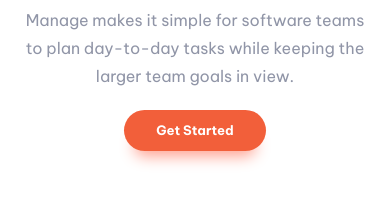
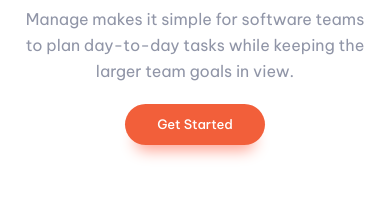
Before and after one commit to istealersn-dev/manage-landing-page-master, a website: page index.html in a window 390 px wide. Shown: the part 589-813 px from the top of the page. Drawn offline with Linux system fonts and the light colour scheme.

Commit message:
Updated responsive design

```diff
--- a/index.html
+++ b/index.html
@@ -19,11 +19,11 @@
   </a>
   <nav class="header__nav">
     <ol class="navItem">
-      <li class="features__list-group-items"><a href="#">Pricing</a></li>
-      <li class="features__list-group-items"><a href="#">Product</a></li>
-      <li class="features__list-group-items"><a href="#">About Us</a></li>
-      <li class="features__list-group-items"><a href="#">Careers</a></li>
-      <li class="features__list-group-items"><a href="#">Community</a></li>
+      <li><a href="#">Pricing</a></li>
+      <li><a href="#">Product</a></li>
+      <li><a href="#">About Us</a></li>
+      <li><a href="#">Careers</a></li>
+      <li><a href="#">Community</a></li>
     </ol>
     <div class="mobileNav" role="menu" aria-label="Mobile navigation" aria-expanded="fal">
       <img src="./images/icon-hamburger.svg" alt="Mobile navigation">
@@ -77,7 +77,7 @@
     </div>
   </section>
 </main>
-<footer class="footer container">
+<footer class="footer">
   <div class="footer__sub">
     <form action="">
       <input type="email" name="email" id="" placeholder="Updates in your inbox" /><button type="submit" class="formBtn">Go</button>
--- a/src/sass/base/typography.scss
+++ b/src/sass/base/typography.scss
@@ -28,9 +28,9 @@
 /*Custom typographies------------------------------*/
 
 $para: (
-  font-weight: $light,
+  font-weight: $regular,
   font-size: 1rem,
-  line-height: 1.75rem,
+  line-height: 1.625rem,
 );
 
 $para-sm: (
@@ -79,6 +79,7 @@
 );
 
 $nav: (
+  font-weight: $medium,
   font-size: .8125rem,
   line-height: 1.1875rem
 );
--- a/src/sass/components/convpanel.scss
+++ b/src/sass/components/convpanel.scss
@@ -11,10 +11,29 @@
     background-repeat: no-repeat;
     background-position: -0.9375rem;
 
+    @include respond-to('lg') {
+        display: flex;
+        flex-direction: row;
+        justify-content: space-between;
+        align-items: center;
+        padding: 3.875rem 10.3125rem;
+    }
+
     & > h2 {
         font-size: 2.5rem;
         padding-bottom:  1.8125rem;
         letter-spacing: -0.0625rem;
         max-width: 19.5rem;
+
+        @include respond-to('lg') {
+            padding-bottom: 0;
+            font-size: 2.5rem;
+            line-height: 2.75rem;
+            font-weight: 700;
+            max-width: 31.25rem;
+            text-align: left;
+
+        }
     }
+
 }
--- a/src/sass/components/features.scss
+++ b/src/sass/components/features.scss
@@ -3,6 +3,13 @@
 
 .features {
     margin-top: 5.8125rem;
+
+    @include respond-to('lg') {
+        display: flex;
+        flex-direction: row;
+        justify-content: space-between;
+        gap: 7.8125rem;
+    }
 
     &__content {
         display: flex;
@@ -11,14 +18,34 @@
         text-align: center;
         max-width: 20.1875rem;
 
+        @include respond-to('lg') {
+            text-align: left;
+            max-width: none;
+            width: 27.8125rem;
+        }
+
         & > h2 {
             @include fonts($h2-sm);
-            color: $dark-blue
+            color: $dark-blue;
+
+            @include respond-to('lg') {
+                @include fonts($h2);
+                margin-bottom: 1.5rem;
+                letter-spacing: -0.0444rem;
+                flex-grow: 0;
+            }
         }
 
         & > p {
             @include fonts($para-sm);
             color: $dark-greyish-blue;
+
+            @include respond-to('lg') {
+                @include fonts($para);
+                flex-grow: 1;
+                flex-basis: 21.875rem;
+
+            }
         }
     }
 
@@ -26,13 +53,22 @@
         margin-top: 3.375rem;
         width: calc(100vw - 3rem);
 
+        @include respond-to('lg') {
+            margin-top: 0;
+            width: 33.75rem;
+        }
+
         &-group {
             display: flex;
             flex-direction: column;
             gap: 2.9375rem;
 
+            @include respond-to('lg') {
+                max-width: 33.75rem;
+                gap: 2.5rem;
+            }
+
             &-items {
-
                 counter-increment: countUp;
                 position: relative;
 
@@ -51,6 +87,10 @@
                     inset: 0;
                     margin-left: -.5rem;
                     margin-right: .9375rem;
+
+                    @include respond-to('lg') {
+                        margin-right: 1.75rem;
+                    }
                 }
 
                 & > span {
@@ -65,12 +105,24 @@
                     padding-bottom: .625rem;
                     margin-left: -0.4375rem;
                     margin-bottom: .5rem;
+
+                    @include respond-to('lg') {
+                        margin-left: 0rem;
+                        background-color: transparent;
+                        width: 100%;
+
+                    }
                 }
 
                 & > p {
                     @include fonts($para-sm);
                     color: $dark-greyish-blue;
                     margin-left: -.5rem;
+
+                    @include respond-to('lg') {
+                        margin-left: 5rem;
+                        width: 27.8125rem;
+                    }
                 }
             }
         }
--- a/src/sass/components/hero.scss
+++ b/src/sass/components/hero.scss
@@ -8,20 +8,46 @@
     gap: 1.1875rem;
     padding-top: 3rem;
 
+    @include respond-to('lg') {
+        flex-direction: row-reverse;
+        gap: 5.625rem;
+    }
+
+    & > img {
+
+        @include respond-to('lg') {
+            width: 33.75rem;
+        }
+    }
+
     &__content {
         text-align: center;
+
+        @include respond-to('lg') {
+            text-align: left;
+        }
 
         h1 {
             @include fonts($h1-sm);
             color: $dark-blue;
             margin-bottom: .5625rem;
             letter-spacing: -0.0625rem;
+
+            @include respond-to('lg') {
+                @include fonts($h1);
+                margin-bottom: 1rem;
+            }
         }
 
         p {
             @include fonts($para);
             color: $dark-greyish-blue;
             margin-bottom: 1.8125rem;
+
+            @include respond-to('lg') {
+                max-width: 21.875rem;
+                margin-bottom: 2.5rem;
+            }
         }
     }
 }
--- a/src/sass/layout/container.scss
+++ b/src/sass/layout/container.scss
@@ -1,3 +1,10 @@
+@use '../utils/' as *;
+
 .container {
-    padding: 0 1.5rem;
+    margin: 0 1.5rem;
+
+    @include respond-to('lg') {
+        margin-left: 10.3125rem;
+        margin-right: 10.3125rem;
+    }
 }
--- a/src/sass/layout/footer.scss
+++ b/src/sass/layout/footer.scss
@@ -6,6 +6,14 @@
     flex-direction: column;
     align-items: center;
     background-color: $very-dark-blue;
+
+    @include respond-to('lg') {
+        flex-direction: row-reverse;
+        flex-wrap: wrap;
+        align-items: flex-start;
+        padding: 3.875rem 10.3125rem;
+
+    }
 
     &__sub {
         padding-top: 3.1875rem;
@@ -40,6 +48,10 @@
         gap: 2.125rem;
         margin-bottom: 3.375rem;
 
+        @include respond-to('lg') {
+
+        }
+
         & > img {
             aspect-ratio: 1 / 1;
             width: 2rem;
@@ -57,3 +69,11 @@
         opacity: 0.5;
     }
 }
+
+.flex {
+    flex: 1 0 33.33%;
+}
+
+.flex:nth-child(-n + 2) {
+    flex-basis: 66.66%;
+}
--- a/src/sass/layout/header.scss
+++ b/src/sass/layout/header.scss
@@ -1,9 +1,18 @@
+@use '../utils/' as *;
+@use '../base/' as *;
+
 .header {
     display: flex;
     flex-direction: row;
     align-items: center;
     justify-content: space-between;
-    margin-top: 2.5625rem;
+    padding-top: 2.5625rem;
+
+    @include respond-to('lg') {
+        padding-top: 3.5rem;
+        color: $dark-blue;
+        background-image: url('/images/bg-simplify-section-desktop.svg');
+    }
 
     &__logo {
         max-width: 6.875rem;
@@ -11,12 +20,33 @@
 
     &__nav {
 
+        @include respond-to('lg') {
+
+            .mobileNav {
+                display: none;
+            }
+        }
+
         .navItem {
             display: none;
+
+            @include respond-to('lg') {
+                display: flex;
+                flex-direction: row;
+                @include fonts($nav);
+            }
+
+            & > li:hover {
+                opacity: 0.5;
+            }
         }
     }
 
     &__cta {
         display: none;
+
+        @include respond-to('lg') {
+            display: inline-block;
+        }
     }
 }
--- a/src/sass/utils/mixins.scss
+++ b/src/sass/utils/mixins.scss
@@ -2,6 +2,7 @@
 
 $breakpoints: (
   'sm': 23.4375rem,
+  'md': 62rem,
   'lg': 90rem,
 );
 
```
Also changed, not shown: dist/css/main.css, 1 other file.
